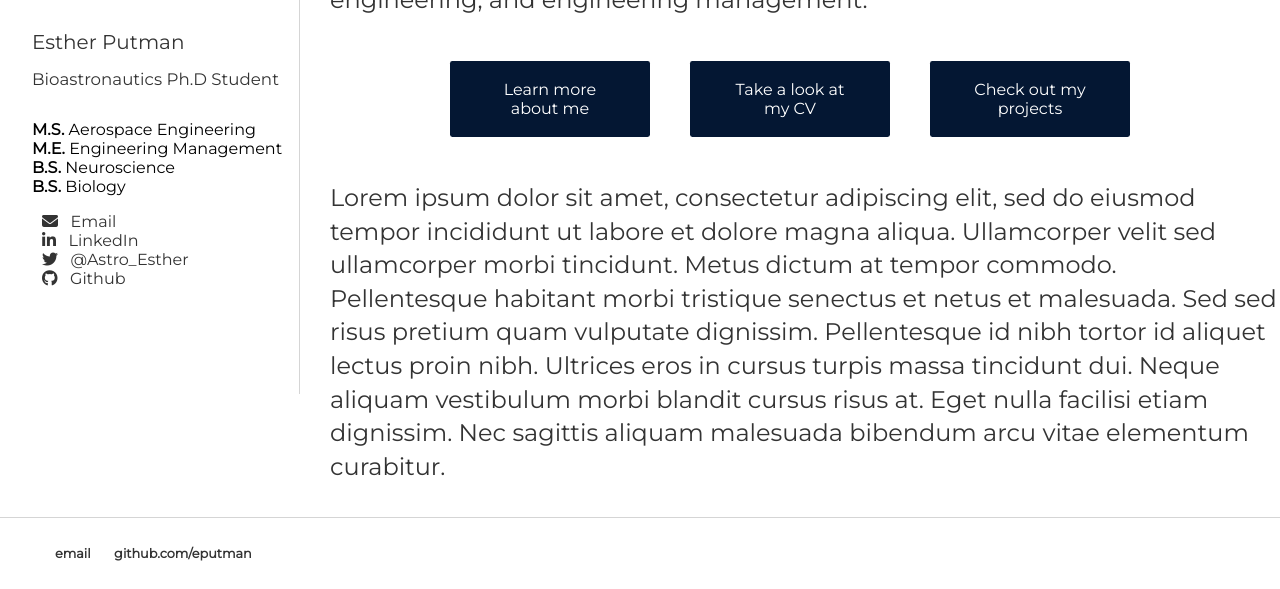
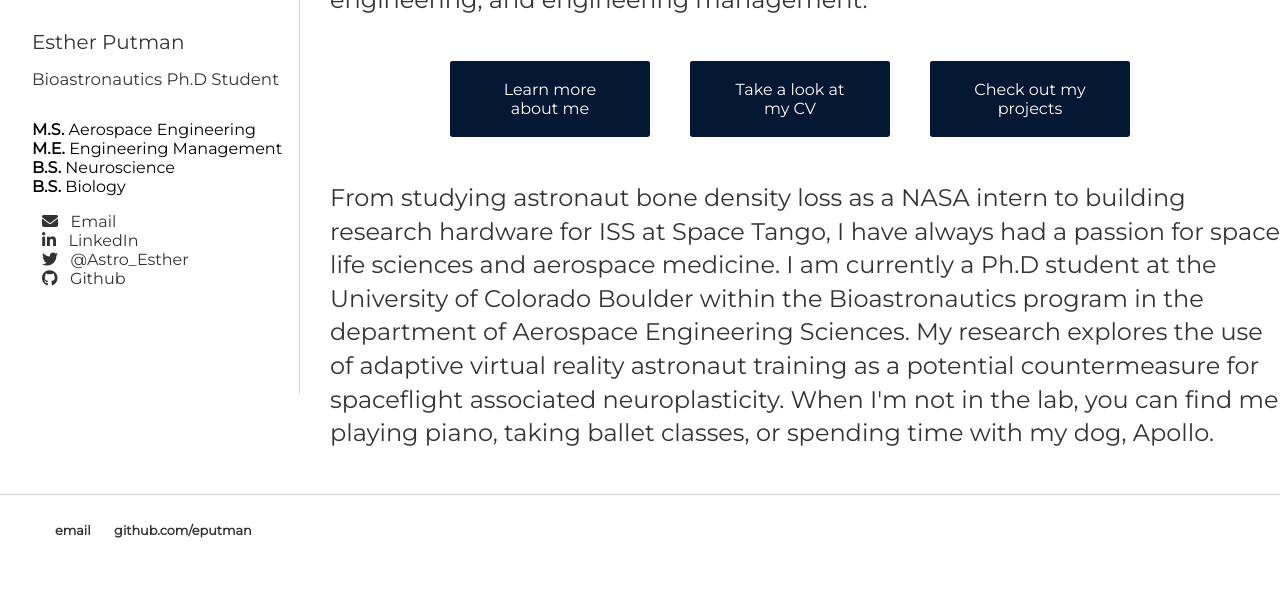
Before and after one commit to eputman/eputman.github.io, a Jekyll site: the page built from index.html, in a window 1280 px wide and 1076 px high, cut to the strip 487-1076 px from the top of the window. Built offline with Jekyll 4.4.1, drawn with Linux system fonts in a browser that asks for light colours; nearby versions of some CDN libraries.

Commit message:
Removed placeholder text
Added info to bottom of home page to replace placeholder text.

```diff
--- a/index.html
+++ b/index.html
@@ -46,14 +46,12 @@ title: Esther Putman, Aerospace Engineer
 		</div> <!-- /clearfix-->
 		</div> <!-- /center-->
 
-
-			<!-- Placeholder -->
-			<p> Lorem ipsum dolor sit amet, consectetur adipiscing elit, sed do eiusmod tempor incididunt ut labore et dolore magna aliqua.
-				Ullamcorper velit sed ullamcorper morbi tincidunt. Metus dictum at tempor commodo.
-				Pellentesque habitant morbi tristique senectus et netus et malesuada. Sed sed risus pretium quam vulputate dignissim.
-				Pellentesque id nibh tortor id aliquet lectus proin nibh. Ultrices eros in cursus turpis massa tincidunt dui.
-				Neque aliquam vestibulum morbi blandit cursus risus at. Eget nulla facilisi etiam dignissim.
-				Nec sagittis aliquam malesuada bibendum arcu vitae elementum curabitur.
+			<p> From studying astronaut bone density loss as a NASA intern to building research hardware for ISS at Space Tango,
+				I have always had a passion for space life sciences and aerospace medicine. I am currently a Ph.D student at
+				the University of Colorado Boulder within the Bioastronautics program in the department of Aerospace Engineering
+				Sciences. My research explores the use of adaptive virtual reality astronaut training as a potential countermeasure
+				for spaceflight associated neuroplasticity. When I'm not in the lab, you can find me playing piano, taking ballet classes,
+				or spending time with my dog, Apollo.
 			</p>
 	</div> <!-- /content -->
 
```
